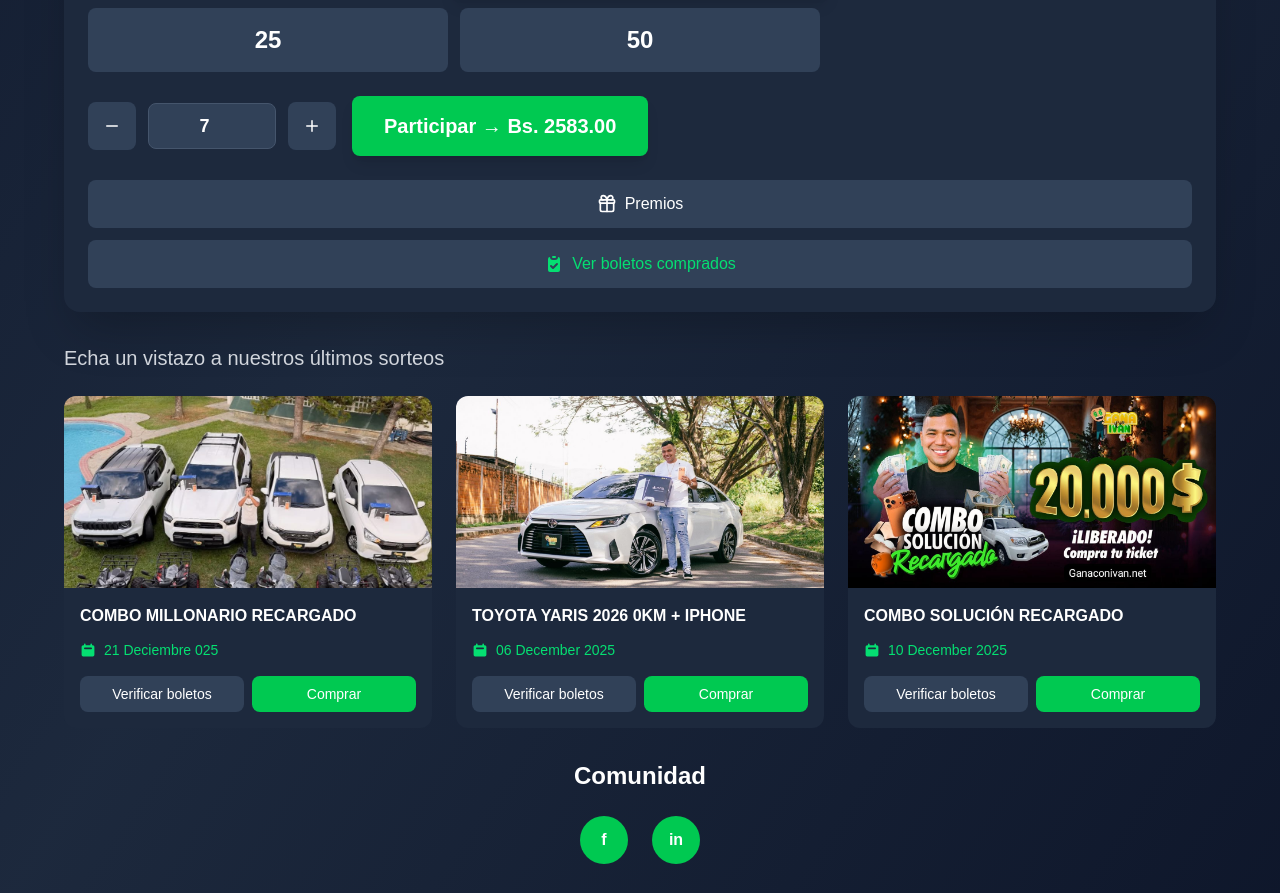
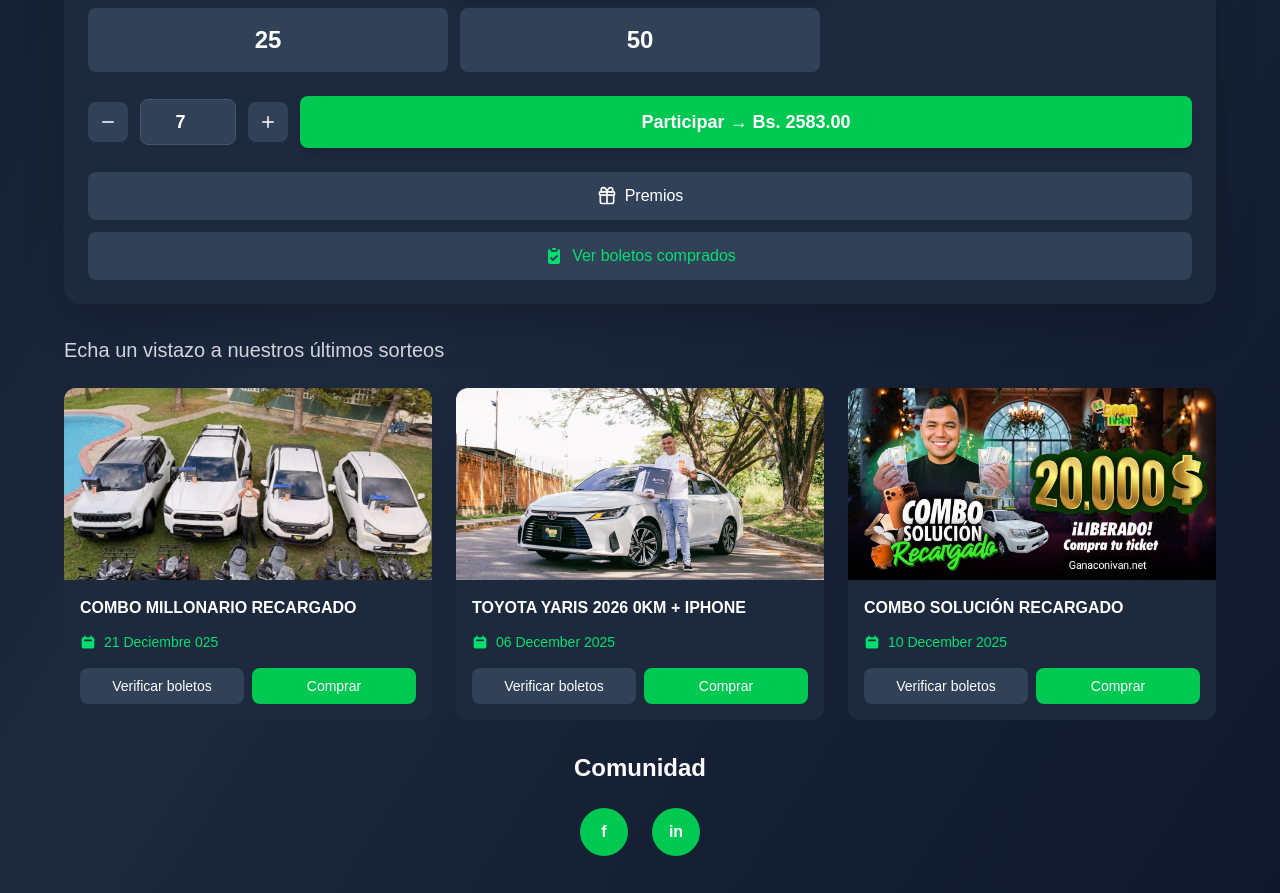
Before and after one commit to digimonapk/sorteo, a Next.js app: page / in a window 1280 px wide. Shown: the part 1074-1967 px from the top of the page. Built offline with nearby package versions, Linux system fonts and the light colour scheme.

Commit message:
Update page.tsx

```diff
--- a/app/page.tsx
+++ b/app/page.tsx
@@ -1192,51 +1192,46 @@ export default function RaffleTickets() {
               ))}
 
             </div>
-<div className="flex flex-col md:flex-row items-center gap-4 mb-6 w-full">
-
-  {/* Selector cantidad */}
-  <div className="flex items-center gap-3 w-full md:w-auto">
+{/* SELECTOR + BOTÓN EN LA MISMA FILA */}
+<div className="flex items-stretch gap-3 mb-6 w-full">
+  {/* Selector cantidad (ancho fijo) */}
+  <div className="flex items-center gap-3 shrink-0">
     <button
       onClick={() => handleQuantityChange(selectedQuantity - 1)}
-      className="w-10 h-10 md:w-12 md:h-12 bg-slate-700 hover:bg-slate-600 text-white rounded-lg flex items-center justify-center"
+      className="w-10 h-10 bg-slate-700 hover:bg-slate-600 text-white rounded-lg flex items-center justify-center"
+      aria-label="Disminuir"
     >
       <Minus size={18} />
     </button>
 
     <input
       type="number"
-      min={7}
+      min={MIN_TICKETS}
       value={selectedQuantity}
       onChange={(e) =>
-        handleQuantityChange(parseInt(e.target.value || "7", 10))
+        handleQuantityChange(parseInt(e.target.value || `${MIN_TICKETS}`, 10))
       }
-      className="w-24 md:w-32 px-3 py-2 bg-slate-700 border border-slate-600 text-white text-center text-lg font-bold rounded-lg"
+      className="w-20 sm:w-24 px-3 py-2 bg-slate-700 border border-slate-600 text-white text-center text-lg font-bold rounded-lg focus:outline-none focus:ring-2 focus:ring-green-500"
     />
 
     <button
       onClick={() => handleQuantityChange(selectedQuantity + 1)}
-      className="w-10 h-10 md:w-12 md:h-12 bg-slate-700 hover:bg-slate-600 text-white rounded-lg flex items-center justify-center"
+      className="w-10 h-10 bg-slate-700 hover:bg-slate-600 text-white rounded-lg flex items-center justify-center"
+      aria-label="Aumentar"
     >
       <Plus size={18} />
     </button>
   </div>
 
-  {/* Botón participar */}
+  {/* Botón ocupa el espacio restante a la derecha */}
   <button
     onClick={handleParticipate}
-    className="
-      w-full md:w-auto
-      px-8 py-4
-      bg-green-500 hover:bg-green-600
-      text-white text-xl font-bold
-      rounded-lg transition-colors shadow-lg
-      whitespace-nowrap
-    "
+    className="flex-1 px-4 py-3 bg-green-500 hover:bg-green-600 text-white text-base sm:text-lg font-bold rounded-lg transition-colors shadow-lg whitespace-nowrap"
   >
     Participar → Bs. {totalAmount}
   </button>
+</div>
 
-</div>
 
             <div className="space-y-3">
               <button className="w-full py-3 bg-slate-700 hover:bg-slate-600 text-white rounded-lg flex items-center justify-center gap-2 transition-colors">
```
